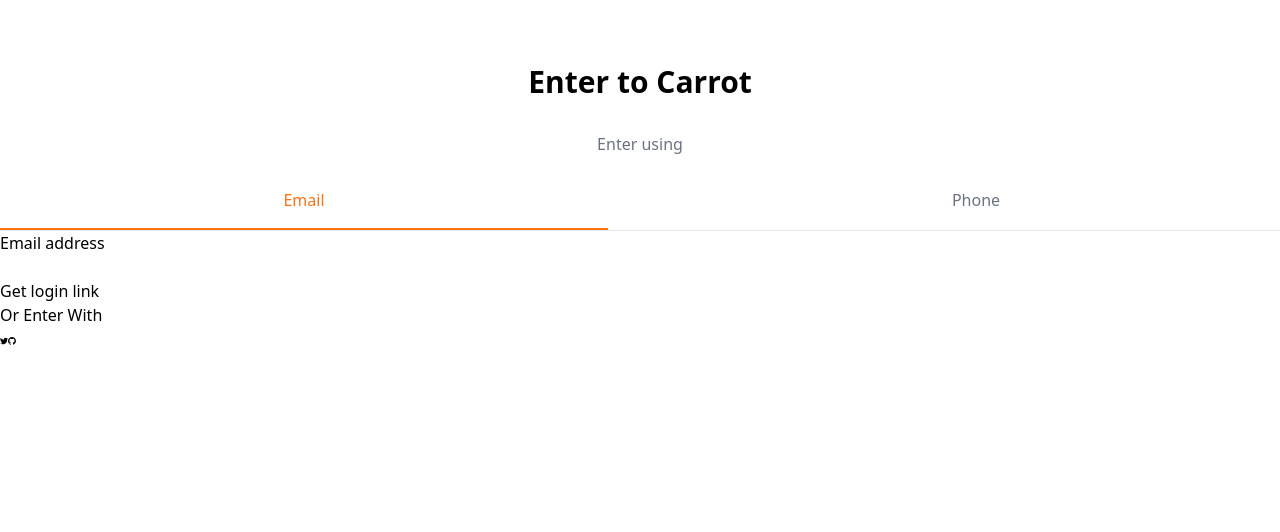
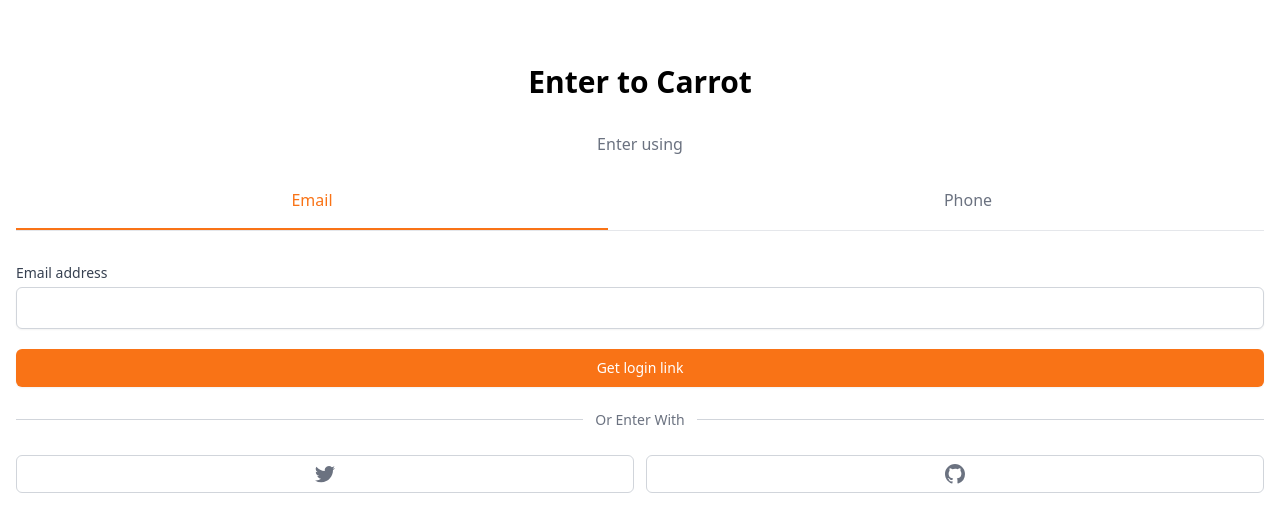
Before and after one commit to EumMericano-Study/carrot-market-clone, a Next.js app: page /enter in a window 1280 px wide. Shown: the top 532 px of the page. Built offline with nearby package versions, Linux system fonts and the light colour scheme.

Commit message:
style: Add form styles

```diff
--- a/package.json
+++ b/package.json
@@ -9,6 +9,7 @@
     "lint": "next lint"
   },
   "dependencies": {
+    "@tailwindcss/forms": "^0.5.0",
     "next": "^12.1.0",
     "react": "^18.0.0-rc.1",
     "react-dom": "^18.0.0-rc.1"
--- a/pages/enter.tsx
+++ b/pages/enter.tsx
@@ -10,7 +10,7 @@
   const setToEmail = () => setMethod("email");
   const setToPhone = () => setMethod("phone");
   return (
-    <div className="mt-16">
+    <div className="px-4 mt-16">
       <h3 className="text-3xl font-bold text-center">Enter to Carrot</h3>
       <div className="mt-8">
         <div className="flex flex-col items-center">
@@ -40,38 +40,52 @@
             </button>
           </div>
         </div>
-        <form>
-          <label>
+        <form className="flex flex-col mt-8">
+          <label className="text-sm text-gray-700 font-medium">
             {method === "email" && "Email address"}
             {method === "phone" && "Phone number"}
           </label>
-          <div>
-            {method === "email" && <input type="email" required />}
+          <div className="mt-1">
+            {method === "email" && (
+              <input
+                type="email"
+                required
+                className="appearance-none w-full shadow-sm placeholder-gray-400 px-3 py-2 border border-gray-300 rounded-md focus:outline-none focus:ring-orange-500 focus:border-orange-500"
+              />
+            )}
             {method === "phone" && (
-              <div>
-                <span>+82</span>
-                <input type="number" required />
+              <div className="flex shadow-sm rounded-md">
+                <span className="flex justify-center items-center bg-gray-50 text-sm text-gray-500 select-none px-3 border border-r-0 border-gray-300 rounded-l-md">
+                  +82
+                </span>
+                <input
+                  type="number"
+                  required
+                  className="appearance-none w-full shadow-sm placeholder-gray-400 px-3 py-2 border border-gray-300 rounded-md rounded-l-none focus:outline-none focus:ring-orange-500 focus:border-orange-500"
+                />
               </div>
             )}
           </div>
-          <button>
+          <button className="bg-orange-500 text-white text-sm font-medium shadow-sm transition px-4 py-2 mt-5 border border-transparent rounded-md hover:bg-orange-600 focus:ring-2 focus:ring-offset-2 focus:ring-orange-500 focus:outline-none">
             {method === "email" && "Get login link"}
             {method === "phone" && "Get one-time password"}
           </button>
         </form>
-        <div>
-          <div>
-            <div />
-            <div>
-              <span>Or Enter With</span>
+        <div className="mt-8">
+          <div className="relative">
+            <div className="w-full absolute border-t border-gray-300" />
+            <div className="relative -top-3 text-center">
+              <span className="bg-white text-sm text-gray-500 px-3">
+                Or Enter With
+              </span>
             </div>
           </div>
-          <div>
-            <button>
-              <TwitterIcon />
+          <div className="grid grid-cols-2 gap-3 mt-3">
+            <button className="flex justify-center items-center bg-white text-sm font-medium fill-gray-500 py-2 px-4 border border-gray-300 rounded-md hover:bg-gray-50 hover:fill-gray-600">
+              <TwitterIcon className="w-5 h-5" />
             </button>
-            <button>
-              <GithubIcon />
+            <button className="flex justify-center items-center bg-white text-sm font-medium fill-gray-500 py-2 px-4 border border-gray-300 rounded-md hover:bg-gray-50 hover:fill-gray-600">
+              <GithubIcon className="w-5 h-5" />
             </button>
           </div>
         </div>
--- a/tailwind.config.js
+++ b/tailwind.config.js
@@ -6,5 +6,5 @@
   theme: {
     extend: {},
   },
-  plugins: [],
+  plugins: [require("@tailwindcss/forms")],
 };
```
Also changed, not shown: 1 other file (tests, documents, lock files or other folders).
